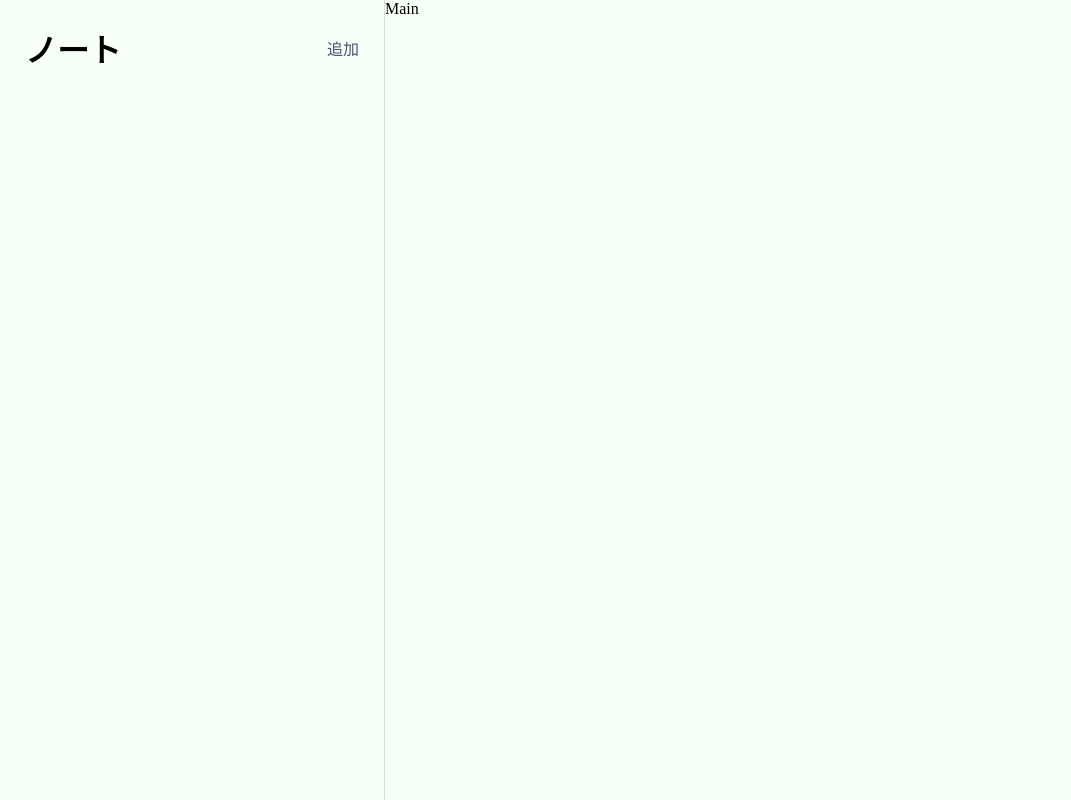
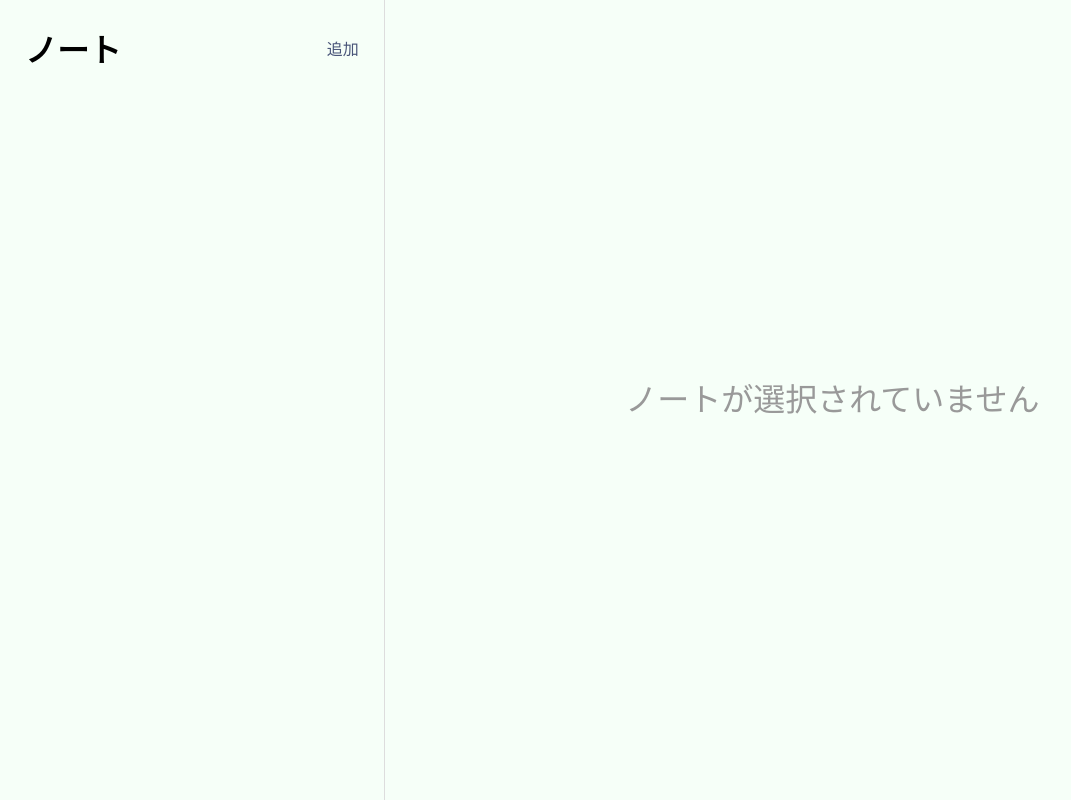
Before and after one commit to yyy-muu/noteapp-with-react, a React (Vite) app: page / in a window 1280 px wide. Shown: the whole page, without its empty margins (0-1071 px from the left). Built offline with nearby package versions, Linux system fonts and the light colour scheme.

Commit message:
fix main component style

```diff
--- a/src/App.jsx
+++ b/src/App.jsx
@@ -24,6 +24,10 @@
     setNotes(filterNotes);
   };
 
+  const getActiveNote = () => {
+    return notes.find((note) => note.id === activeNote);
+  };
+
   return (
     <div className="App">
       <Sidebar
@@ -33,7 +37,7 @@
         activeNote={activeNote}
         setActiveNote={setActiveNote}
       />
-      <Main />
+      <Main activeNote={getActiveNote()} />
     </div>
   );
 }
--- a/src/components/Main.css
+++ b/src/components/Main.css
@@ -0,0 +1,54 @@
+.app-main {
+  width: 70%;
+  height: 100vh;
+}
+
+.app-main-note-edit,
+.app-main-note-preview {
+  height: 50vh;
+}
+
+.app-main-note-edit {
+  padding: 25px;
+}
+
+.app-main-note-edit input,
+textarea {
+  display: block;
+  border: 1px solid #ddd;
+  margin-bottom: 20px;
+  width: 100%;
+  height: calc(50vh - 130px);
+  padding: 5px;
+  resize: none;
+  font-size: 10px;
+}
+
+.app-main-note-edit input {
+  height: 50px;
+  font-size: 2rem;
+}
+
+.app-main-note-preview {
+  border-top: 1px solid #ddd;
+  overflow-y: scroll;
+  background: #fbf6fce8;
+}
+
+.preview-title {
+  padding: 25px 25px 0 25px;
+}
+
+.markdown-preview {
+  padding: 0 25px 25px 25px;
+  line-height: 2rem;
+}
+
+.no-active-note {
+  width: 70%;
+  height: 100vh;
+  line-height: 100vh;
+  text-align: center;
+  font-size: 2rem;
+  color: #999;
+}
--- a/src/components/Main.jsx
+++ b/src/components/Main.jsx
@@ -1,10 +1,23 @@
-import React from 'react'
-import "./Main.css"
+import React from "react";
+import "./Main.css";
 
-export const Main = () => {
+export const Main = ({ activeNote }) => {
+  if (!activeNote) {
+    return <div className="no-active-note">ノートが選択されていません</div>
+  }
+
   return (
-    <div>Main</div>
-  )
-}
+    <div className="app-main">
+      <div className="app-main-note-edit">
+        <input type="text" />
+        <textarea id="" placeholder="ノート内容を記入"></textarea>
+      </div>
+      <div className="app-main-note-preview">
+        <h1 className="preview-title">{activeNote.title}</h1>
+        <div className="markdown-preview">{activeNote.content}</div>
+      </div>
+    </div>
+  );
+};
 
-export default Main
+export default Main;
```
